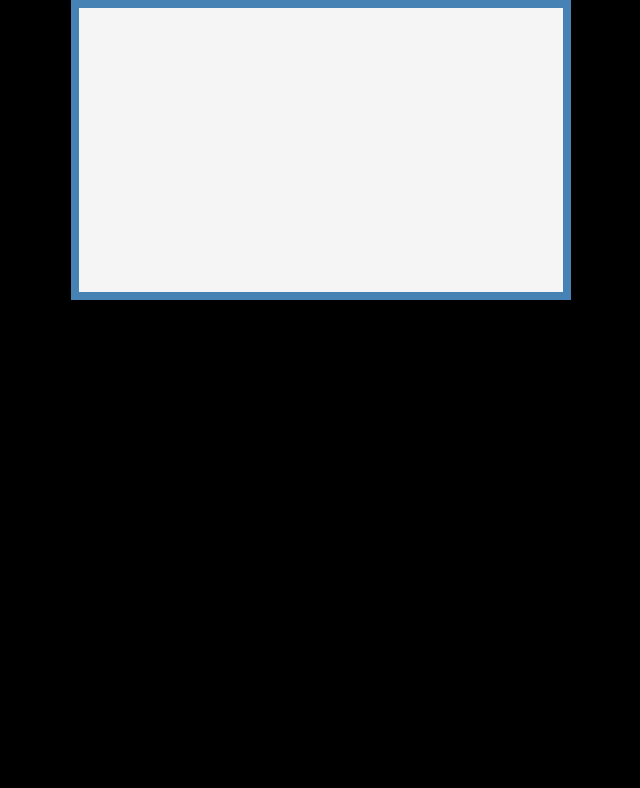
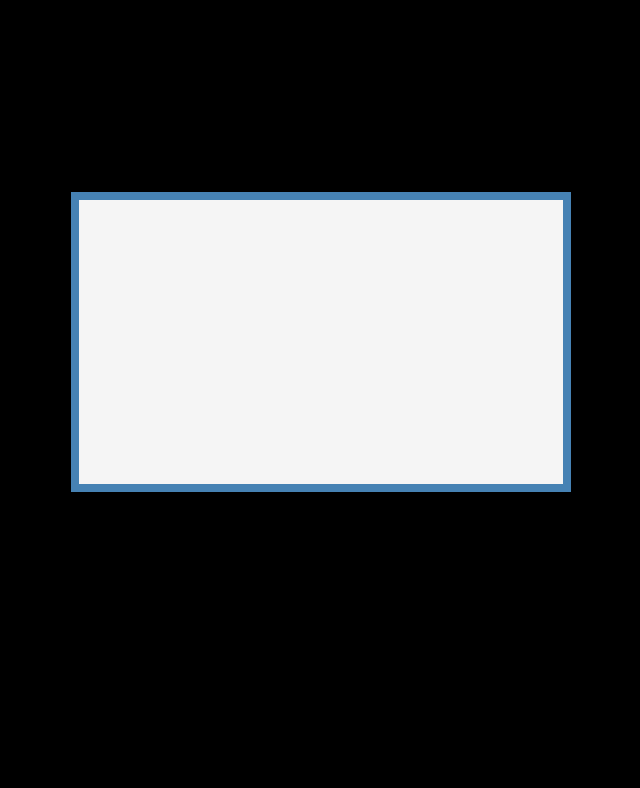
Before and after one commit to fedeo10/test, a plain HTML site: page index.html in a window 1280 px wide. Shown: the whole page, without its empty margins (319-959 px from the left). Drawn offline with Linux system fonts and the light colour scheme.

Commit message:
Update style.css

```diff
--- a/style.css
+++ b/style.css
@@ -12,6 +12,8 @@ div{
 	width: 500px;
 	background: whitesmoke;
 	margin: auto;
+	position: relative;
+	top: 15vw;
 	border: 8px solid steelblue;
 	overflow: hidden;
 
```
